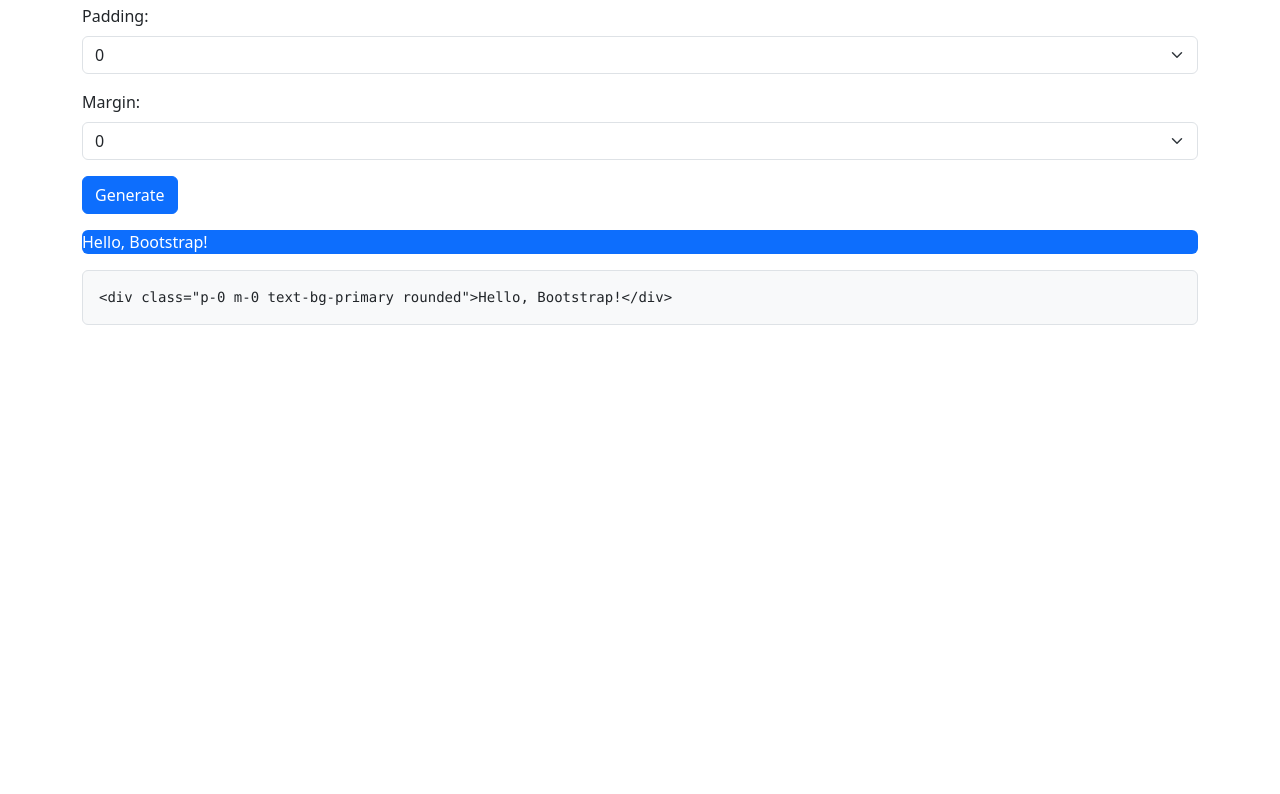
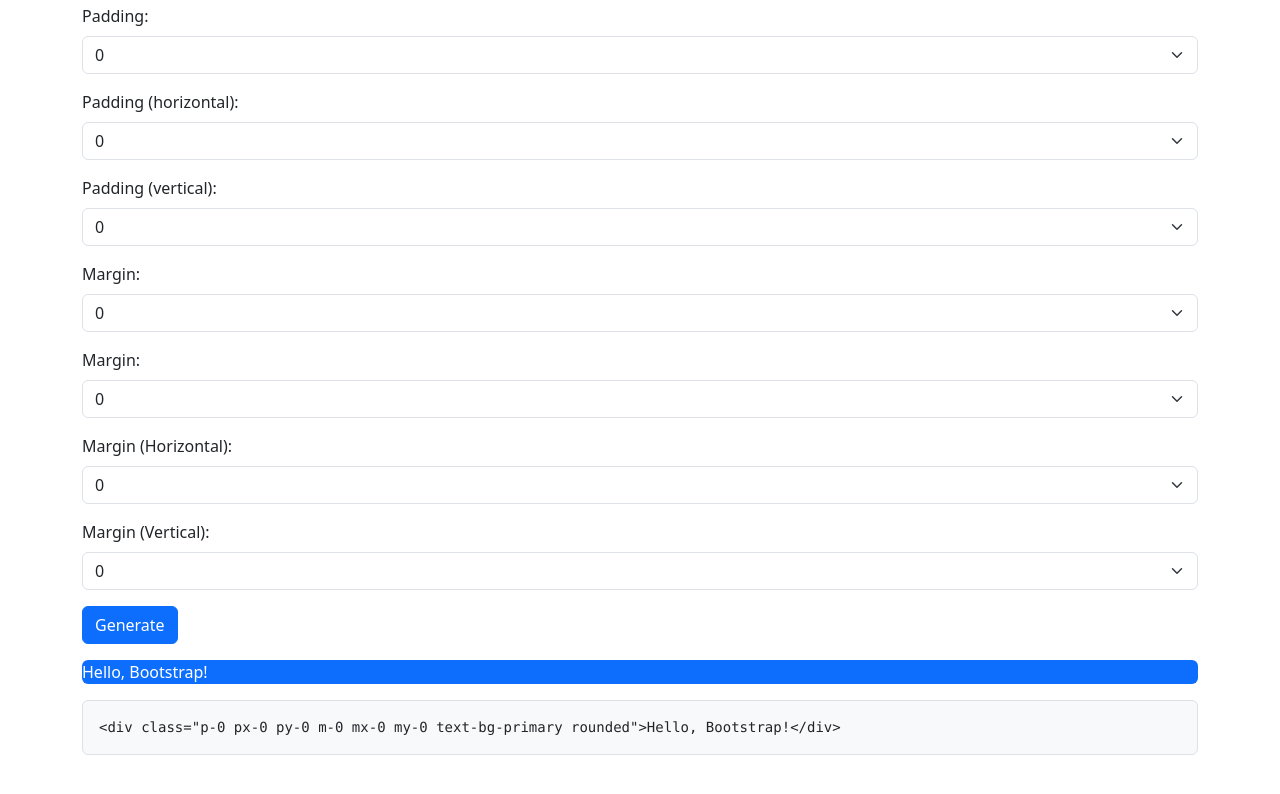
Before and after one commit to Smashitter2020/BootstrapGenerator, a plain HTML site: page Utilities/Spacing/index.html in a window 1280 px wide. Both pictures are taken after a click on the button "Generate". Shown: the part 74-868 px from the top of the page. Before the commit the page ends 800 px from the top, so only its background shows below. Drawn offline with nearby package versions, Linux system fonts and the light colour scheme.

Commit message:
Update index.html

```diff
--- a/Utilities/Spacing/index.html
+++ b/Utilities/Spacing/index.html
@@ -23,8 +23,66 @@
     </select>
   </div>
   <div class="mb-3">
+    <label for="paddingHoriSpacing" class="form-label">Padding (horizontal):</label>
+    <select id="paddingHoriSpacing" class="form-select">
+      <option value="0">0</option>
+      <option value="1">1</option>
+      <option value="2">2</option>
+      <option value="3">3</option>
+      <option value="4">4</option>
+      <option value="5">5</option>
+    </select>
+  </div>
+  <div class="mb-3">
+    <label for="paddingVertSpacing" class="form-label">Padding (vertical):</label>
+    <select id="paddingVertSpacing" class="form-select">
+      <option value="0">0</option>
+      <option value="1">1</option>
+      <option value="2">2</option>
+      <option value="3">3</option>
+      <option value="4">4</option>
+      <option value="5">5</option>
+    </select>
+  </div>
+  <div class="mb-3">
     <label for="marginSpacing" class="form-label">Margin:</label>
     <select id="marginSpacing" class="form-select">
+      <option value="0">0</option>
+      <option value="1">1</option>
+      <option value="2">2</option>
+      <option value="3">3</option>
+      <option value="4">4</option>
+      <option value="5">5</option>
+      <option value="auto">auto</option>
+    </select>
+  </div>
+  <div class="mb-3">
+    <label for="marginSpacing" class="form-label">Margin:</label>
+    <select id="marginSpacing" class="form-select">
+      <option value="0">0</option>
+      <option value="1">1</option>
+      <option value="2">2</option>
+      <option value="3">3</option>
+      <option value="4">4</option>
+      <option value="5">5</option>
+      <option value="auto">auto</option>
+    </select>
+  </div>
+  <div class="mb-3">
+    <label for="marginHoriSpacing" class="form-label">Margin (Horizontal):</label>
+    <select id="marginHoriSpacing" class="form-select">
+      <option value="0">0</option>
+      <option value="1">1</option>
+      <option value="2">2</option>
+      <option value="3">3</option>
+      <option value="4">4</option>
+      <option value="5">5</option>
+      <option value="auto">auto</option>
+    </select>
+  </div>
+  <div class="mb-3">
+    <label for="marginVertSpacing" class="form-label">Margin (Vertical):</label>
+    <select id="marginVertSpacing" class="form-select">
       <option value="0">0</option>
       <option value="1">1</option>
       <option value="2">2</option>
@@ -41,9 +99,13 @@
   <script>
     function generateSize() {
       const padding = document.getElementById("paddingSpacing").value;
+      const paddingHori = document.getElementById("paddingHoriSpacing").value;
+      const paddingVert = document.getElementById("paddingVertSpacing").value;
       const margin = document.getElementById("marginSpacing").value;
+      const marginHori = document.getElementById("marginHoriSpacing").value;
+      const marginVeri = document.getElementById("marginVertSpacing").value;
 
-      const boxHTML = `<div class="p-${padding} m-${margin} text-bg-primary rounded">Hello, Bootstrap!</div>`;
+      const boxHTML = `<div class="p-${padding} px-${paddingHori} py-${paddingVert} m-${margin} mx-${paddingHori} my-${paddingVert} text-bg-primary rounded">Hello, Bootstrap!</div>`;
 
       document.getElementById("preview").innerHTML = boxHTML;
       document.getElementById("codeBox").textContent = boxHTML;
```
